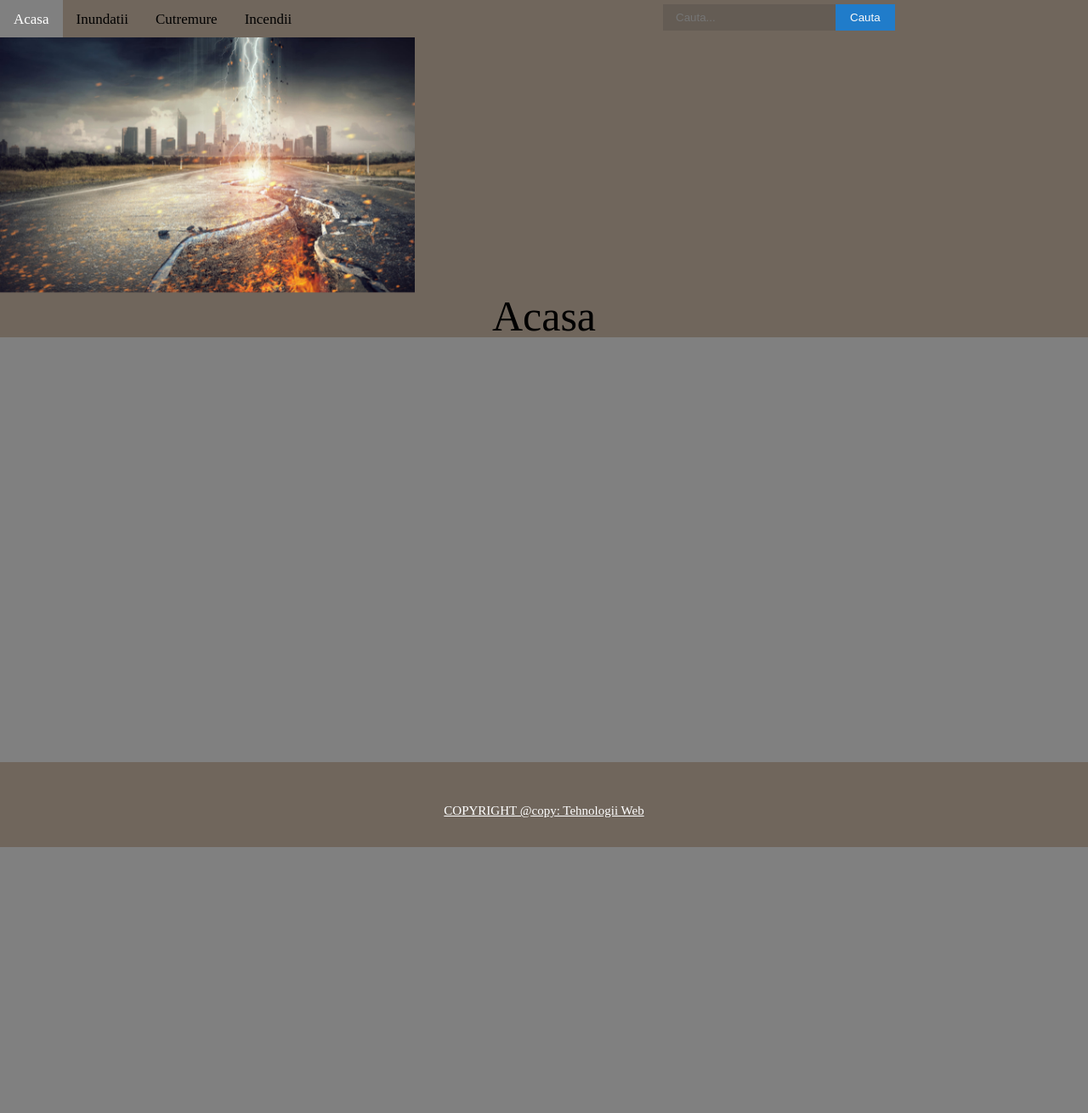
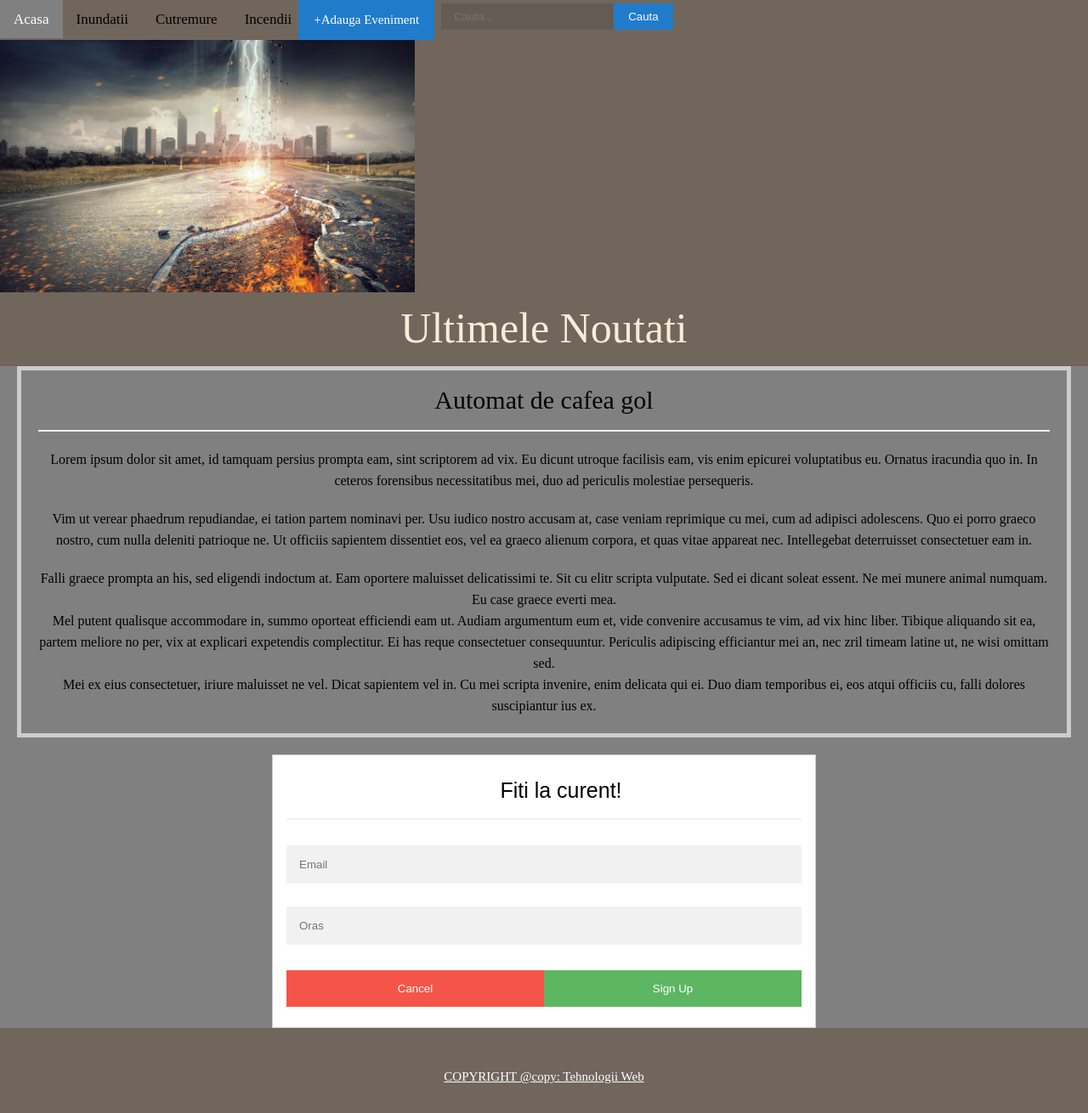
Before and after one commit to doriangh/Crisis-Containment-Service---A7, a PHP site: page / in a window 1280 px wide. Shown: the whole page at 85% size. Before the commit the page ends 997 px from the top, so only its background shows below. Run offline with PHP 8.4, Linux system fonts and the light colour scheme.

Commit message:
Update la pagina "Acasa" + "Adauga Eveniment"
Am facut mici actualizari la pagina "Acasa", adaugand un formular pentru inscrierea la alerte pe mail, am pus un articol demo pentru a putea stabili o structura, si un buton "Adauga Eveniment" care momentan merge pe alta pagina pentru a putea adauga un eveniment. Pagina separata este momentan foarte basic si trebuie actualizata. Ma ocup eu, fie fac pop-up pe pagina principala.

```diff
--- a/index.html
+++ b/index.html
@@ -10,11 +10,12 @@
 
 
      <div class="topnav">
-            <a class="active" href="#acasa">Acasa</a>
-            <a href="#inundatii">Inundatii</a>
-            <a href="#cutremure">Cutremure</a>
-            <a href="#incendii">Incendii</a>
-            <form>
+            <a class="active" href="/index.html">Acasa</a>
+            <a href="/inundatii.html">Inundatii</a>
+            <a href="/Cutremure.html">Cutremure</a>
+            <a href="/incendii.html">Incendii</a>
+            <a href="/adauga.html" class="button" style="color: white;font-size: 15px">+Adauga Eveniment</a>
+            <form class="top-form">
                 <input class="search" type="text" placeholder="Cauta..." required>
                 <input class="button" type="button" value="Cauta">
             </form>
@@ -36,24 +37,66 @@
 
 <header>
 
-    <h1>Acasa</h1>
+    <h1>Ultimele Noutati</h1>
 
-    </header>
+</header>
 
 
-<section>
+
 
  <div class="sectiune_text">
- 	<div class="container">
+
+     <div class="articol">
+
+        <h3>Automat de cafea gol</h3>
+         <hr>
+
+         <article>
+            Lorem ipsum dolor sit amet, id tamquam persius prompta eam, sint scriptorem ad vix. Eu dicunt utroque facilisis eam, vis enim epicurei voluptatibus eu. Ornatus iracundia quo in. In ceteros forensibus necessitatibus mei, duo ad periculis molestiae persequeris. <br>
+         </article>
+
+         <article>
+            Vim ut verear phaedrum repudiandae, ei tation partem nominavi per. Usu iudico nostro accusam at, case veniam reprimique cu mei, cum ad adipisci adolescens. Quo ei porro graeco nostro, cum nulla deleniti patrioque ne. Ut officiis sapientem dissentiet eos, vel ea graeco alienum corpora, et quas vitae appareat nec. Intellegebat deterruisset consectetuer eam in. <br>
+         </article>
+
+        <article>
+            Falli graece prompta an his, sed eligendi indoctum at. Eam oportere maluisset delicatissimi te. Sit cu elitr scripta vulputate. Sed ei dicant soleat essent. Ne mei munere animal numquam. Eu case graece everti mea. <br>
+
+            Mel putent qualisque accommodare in, summo oporteat efficiendi eam ut. Audiam argumentum eum et, vide convenire accusamus te vim, ad vix hinc liber. Tibique aliquando sit ea, partem meliore no per, vix at explicari expetendis complectitur. Ei has reque consectetuer consequuntur. Periculis adipiscing efficiantur mei an, nec zril timeam latine ut, ne wisi omittam sed. <br>
+
+            Mei ex eius consectetuer, iriure maluisset ne vel. Dicat sapientem vel in. Cu mei scripta invenire, enim delicata qui ei. Duo diam temporibus ei, eos atqui officiis cu, falli dolores suscipiantur ius ex. <br>
+
+         </article>
+
+
+     </div>
 
 
 
 
 
 
- 	</div>
+     <form style="border: 1px solid #ccc" class="signup-form">
+         <div class="containter">
+            <p>Fiti la curent!</p>
+            <hr>
+
+         <input class="signup-input" type="text" placeholder="Email" name="email" required>
+
+
+         <input class="signup-input" type="text" placeholder="Oras" name="oras" required>
+
+
+         <div class="clearfix">
+            <button type="button" class="cancelbtn">Cancel</button>
+
+             <button type="submit" class="adaugabtn">Sign Up</button>
+
+         </div>
+         </div>
+     </form>
+
     </div>
- </section>
 
  	<footer>
  		<h1><u>COPYRIGHT @copy: Tehnologii Web</u></h1>
--- a/style.css
+++ b/style.css
@@ -74,13 +74,14 @@ table {
 
 header{
 	background-color:#70665c;
-	height: 50px;
 	width: 100%;
 }
 
 header h1 {
     font-size: 50px;
     text-align: center;
+    color: antiquewhite;
+    margin: 14px 0 14px 0;
 }
 
 div img{
@@ -119,8 +120,8 @@ nav ul li a{
 .sectiune_text{
 	background-color: grey;
 	width: 100%;
-    height: 500px;
-
+    height: auto;
+    text-align: center;
 }
 
 .sectiune_text h2{
@@ -134,10 +135,11 @@ nav ul li a{
 }
 
 .sectiune_text p{
-	padding-left: 20px ;
-
+    margin: auto;
+    width: 100%;
+    line-height: 2;
+    text-indent: 40px;
 	font-size: 25px;
-	text-indent: 50px;
 	font-family: Arial;
 }
 
@@ -146,7 +148,7 @@ nav ul li a{
 	font-size: 30px;
 }
 .subpar h1{
-	padding-left:20px :
+	padding-left:20px;
 }
 
 .articole{
@@ -175,6 +177,7 @@ overflow: hidden;
 .sectiune_text h3{
 	padding: 20px 20px;
 	font-size: 30px;
+
 }
 
 footer{
@@ -200,6 +203,7 @@ content{
 
 
 .topnav {
+    z-index: 1;
     overflow: hidden;
     background-color: #70665c;
     position: fixed;
@@ -264,9 +268,10 @@ content{
     margin-top: 44px;
 }
 
-form {
-    margin-top: 5px;
-    margin-left: 780px;
+.top-form {
+    float: center;
+    margin-top: 4px;
+    width: 100%;
 
 }
 
@@ -291,4 +296,106 @@ form {
     color: #207cca;
 }
 
+input [type=text] {
+    width: 100%;
+    padding: 15px;
+    margin: 5px 0 22px 0;
+    display: inline-block;
+    border: none;
+    background: #f1f1f1;
+}
+
+input [type=text]:focus {
+    background-color: #ddd;
+    outline: none;
+}
+
+hr {
+    border: 1px solid #f1f1f1;
+    margin-bottom: 25px;
+}
+
+button {
+    background-color: #4caf50;
+    color: white;
+    padding: 14px 20px;
+    margin: 8px 0;
+    border: none;
+    cursor: pointer;
+    widows: 100%;
+    opacity: 0.9;
+}
+
+.buton-formular:hover {
+    opacity: 1;
+}
+
+.cancelbtn {
+    padding: 14px 20px;
+    background-color: #f44336;
+}
+
+.cancelbtn, .adaugabtn {
+    float: left;
+    width: 50%;
+}
+
+.containter {
+    padding: 16px;
+
+}
+
+.container p{
+
+    width: 200%;
+    font-size: 20px;
+    text-align: center;
+
+}
+
+.clearfix::after{
+    content: "";
+    clear: both;
+    display: table;
+}
+
+@media screen and (max-width: 300px){
+
+    .cancelbtn, .adaugabtn {
+        width: 100%;
+    }
+
+}
+
+.signup-form {
+    margin-left: 25%;
+    margin-right: 25%;
+    width: auto;
+    background-color: white;
+}
+
+.signup-input {
+
+    width: 100%;
+    padding: 15px;
+    margin: 5px 0 22px 0;
+    display: inline-block;
+    border: none;
+    background: #f1f1f1;
+}
+
+.articol {
+    border: 5px solid #ccc;
+    margin: 20px 20px 20px 20px;
+}
+
+.articol hr {
+
+    margin: 0 20px 0 20px;
+}
+.articol article{
+    margin: 20px 20px 20px 20px;
+    line-height: 25px;
+}
+
 /**/
```
Also changed, not shown: adauga.css (added, +85 -0 lines), adauga.html (added, +48 -0 lines).
